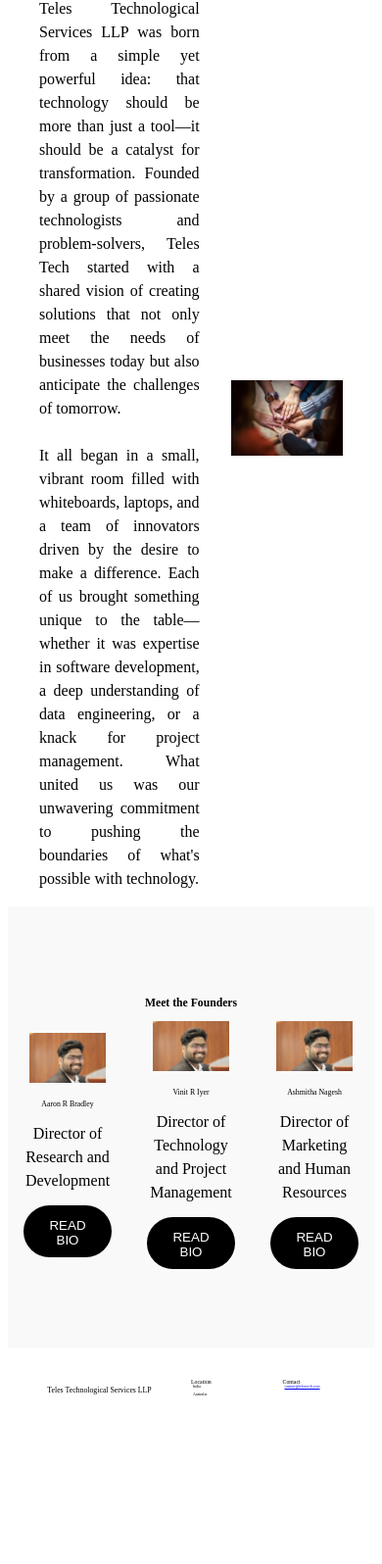
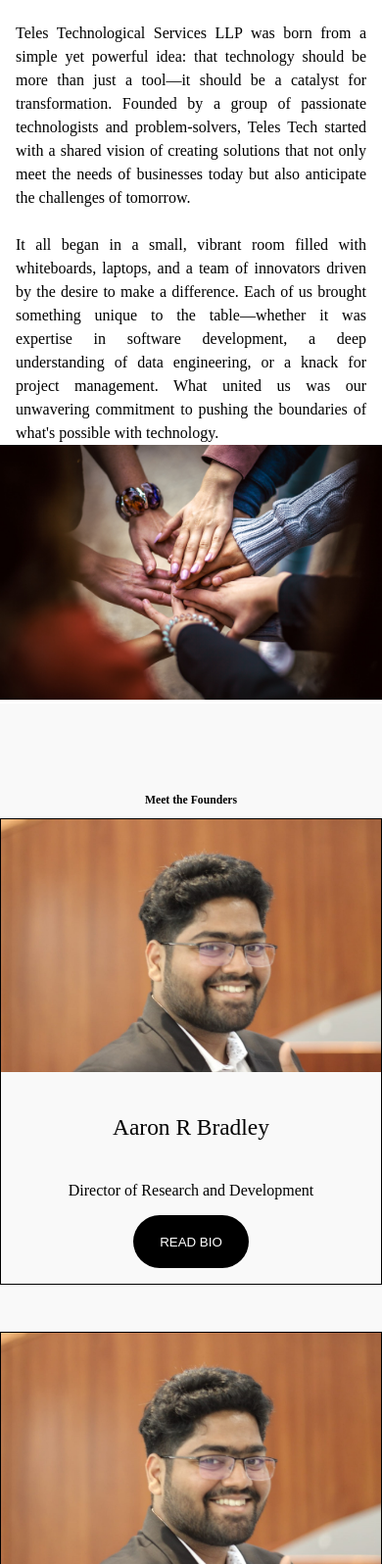
Before and after one commit to telestech/telestech.github.io, a plain HTML site: page about.html in a window 390 px wide. Shown: the part 156-1752 px from the top of the page at 98% size. Before the commit the page ends 1593 px from the top, so only its background shows below. Drawn offline with Linux system fonts and the light colour scheme.

Commit message:
made more responsive

```diff
--- a/about.html
+++ b/about.html
@@ -10,7 +10,7 @@
 <body>
     <section id="nav-bar">
         <div class="image-holder">
-            <img src="./res/logo/logo without tagline.png">
+            <img onclick="window.location.href='./index.html'" src="./res/logo/logo without tagline.png">
         </div>
         <div id="nav-bar-buttons">
             <div class="item">
@@ -21,9 +21,6 @@
             </div>
             <div class="item">
                 <button onclick="window.location.href='services.html'">Services</button>
-            </div>
-            <div class="item">
-                <button>Products</button>
             </div>
         </div>
     </section>
--- a/styles/about.css
+++ b/styles/about.css
@@ -80,4 +80,60 @@
     color: var(--text-alt-color);
     height: 4em;
     margin-top: 1em;
+    transition: all ease-in-out 0.5s;
 }
+
+#founder-item button:hover {
+    color: var(--text-color);
+    background-color: var(--background-color);
+    border: 1px solid black;
+}
+
+@media only screen and (max-width: 768px) {
+
+    body {
+        margin: 0;
+        width: 100%;
+        overflow-x: hidden;
+    }
+
+    #about-us {
+        display: flex;
+        flex-direction: column;
+        margin: 0;
+    }
+
+    #about-us .image-holder {
+        padding: 0;
+    }
+
+    #us-text {
+        padding: 0 1em 0 1em;
+    }
+
+
+    #us-text h3 {
+        font-size: 8vw;
+        font-weight: bold;
+    }
+
+    #us-text span  {
+        padding-bottom: 1em;
+    }
+
+    #founders-intro > div {
+        display: flex;
+        flex-direction: column;
+        align-items: center;
+    }
+
+    #founder-item {
+        max-width: 100%;
+        border: 1px solid black;
+        padding-bottom: 1em;
+    }
+
+    #founder-item > div:nth-child(2) h5 {
+        font-size: 6vw;
+    }
+}
--- a/styles/index.css
+++ b/styles/index.css
@@ -1,4 +1,5 @@
 @import url("./style.css");
+
 
 
 
@@ -29,7 +30,6 @@
     align-items: center;
     background-color: rgba(196, 194, 194, 0.226);
     padding-left: 0.5em;
-
 }
 
 #services .title > h1{
@@ -43,8 +43,8 @@
 
 #service-item {
     display: grid;
-    grid-template-columns: 40% 60%;
-    /* max-height: 40vh; */
+    grid-template-columns: 50% 50%;
+    max-height: fit-content;
 }
 
 #service-item .image-holder {
@@ -53,7 +53,8 @@
     align-items: center;
     padding-left: 1em;
     padding-right: 1em;
-    height: 19em;
+    height: 50vh;
+    width: 100%;
 }
 
 #service-desc .title {
@@ -68,7 +69,7 @@
 
 
 #contact-us {
-    height: 50vh;
+    /* height: 50vh; */
     padding: 8em 0 2em 0;
 }
 
@@ -155,6 +156,16 @@
     height: 4em;
 }
 
+#contact-btn input[type='submit'] {
+    transition: 0.5s ease-in-out all;
+}
+
+#contact-btn input[type='submit']:hover  {
+    background-color: var(--background-color);
+    color: var(--text-color);
+    border: 0.1px solid black;
+}
+
 
 
 .image-holder {
@@ -168,8 +179,82 @@
 
 
 @media only screen and (max-width: 768px) {
+
+    body {
+        margin: 0;
+        width: 100%;
+        overflow-x: hidden;
+    }
+
+
+    #services {
+        padding-left: 0;
+        width: 99.999%;
+    }
+
+    #services .title > h1 {
+        font-size: 6vw;
+    }
+
+    #service-item {
+        width: 100%;
+        border-bottom: 1px solid black;
+        display: flex;
+        flex-direction: column;
+        /* max-height: 40vh; */
+    }
+
+    #service-desc .title {
+        font-size: 4vw;
+        font-weight: bold;
+    }
+
+    #service-desc .text-body {
+        font-size: 3vw;
+    }
+
+    #service-item .image-holder {
+        padding: 1em 0 1em 0;
+    }
+
+    #contact-us {
+        padding: 0 0 1em 1em;
+    }
+
+    #contact-us .container {
+        display: flex;
+        flex-direction: column;
+        gap: 0;
+        padding: 0;
+    }
+
     #contact-form {
+        /* display: flex;
+        flex-direction: column; */
+        font-size: 3vw;
+        /* padding-bottom: 4em; */
+        margin-top: 0;
+        gap: 0;
+    }
+
+    #contact-desc div:nth-child(1) {
+        font-size: 8vw;
+    }
+
+    #contact-desc div:nth-child(2) {
+        font-size: 3vw;
+    }
+
+    #contact-form input[type=text] {
+        width: 80vw;
+    }
+
+    #contact-message > textarea{
+        height: 2em;
+    }
+
+    #contact-name {
         display: flex;
-        flex-direction: row;
+        flex-direction: column;
     }
 }
--- a/styles/services.css
+++ b/styles/services.css
@@ -107,3 +107,58 @@
     background-color: gray;
     color: var(--text-alt-color);
 }
+
+
+@media only screen and (max-width: 768px) {
+
+
+    body {
+        margin: 0;
+        width: 100%;
+    }
+
+    #our-services {
+        padding: 1em 0;
+    }
+
+
+    #our-services > div:nth-child(1) h3 {
+        font-size: 8vw;
+    }
+
+    #our-services > div:nth-child(1) span {
+        font-size: 4vw;
+    }
+
+    #service-item {
+        border-bottom: 1px solid black;
+        padding-bottom: 1em;
+    }
+
+    #service-item > div:nth-child(2) h3  {
+        text-align: center;
+        font-size: 6vw;
+    }
+
+    #service-item > div:nth-child(2) {
+        text-align: center;
+        font-size: 4vw;
+
+    }
+
+    #service-holder {
+        display: flex;
+        flex-direction: column;
+        align-items: center;
+        justify-content: center;
+        text-align: center;
+    }
+
+    #service-item {
+        max-width: 100%;
+    }
+
+    #consultation h3 {
+        font-size: 6vw;
+    }
+}
--- a/styles/style.css
+++ b/styles/style.css
@@ -11,7 +11,7 @@
 
 #nav-bar {
     display: grid;
-    grid-template-columns: 3fr 1fr;
+    grid-template-columns: 10fr 1fr;
     overflow: hidden;
     height: 5em;
     z-index: 1;
@@ -66,6 +66,7 @@
 footer {
     padding-top: 2em;
     height: fit-content;
+    border-top: 1px solid black;
 }
 
 footer .container {
@@ -128,3 +129,40 @@
     max-width: 100%;
     max-height: 100%;
 }
+
+@media only screen and (max-width: 768px) {
+    footer .container {
+        display: flex;
+        flex-direction: column;
+    }
+
+    footer .container > div:nth-child(2) {
+        display: flex;
+        flex-direction: row;
+        align-items: center;
+        justify-content: center;
+        gap: 40vw;
+    }
+
+    .footer-title span {
+        font-size: 6vw;
+    }
+
+    .footer-item {
+        padding: 1em 0 1em 0;
+    }
+
+    .footer-item ul {
+        display: flex;
+        flex-direction: row;
+    }
+
+    .footer-item > div {
+        font-size: 4vw;
+    }
+
+    .footer-item ul li {
+        font-size: 3vw;
+        padding: 0 0 1em 0;
+    }
+}
```
Also changed, not shown: index.html (+2 -5 lines), js/index.js (+13 -0 lines), js/main.js (deleted, +0 -11 lines), services.html (+6 -9 lines).
